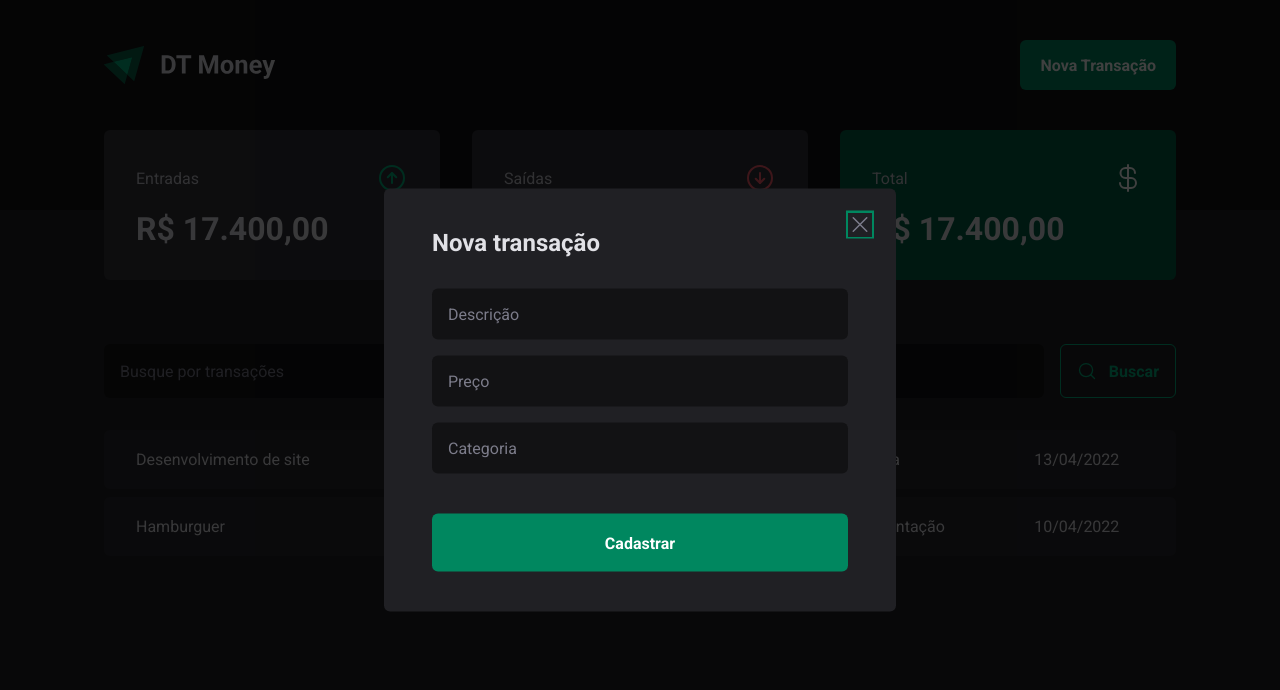
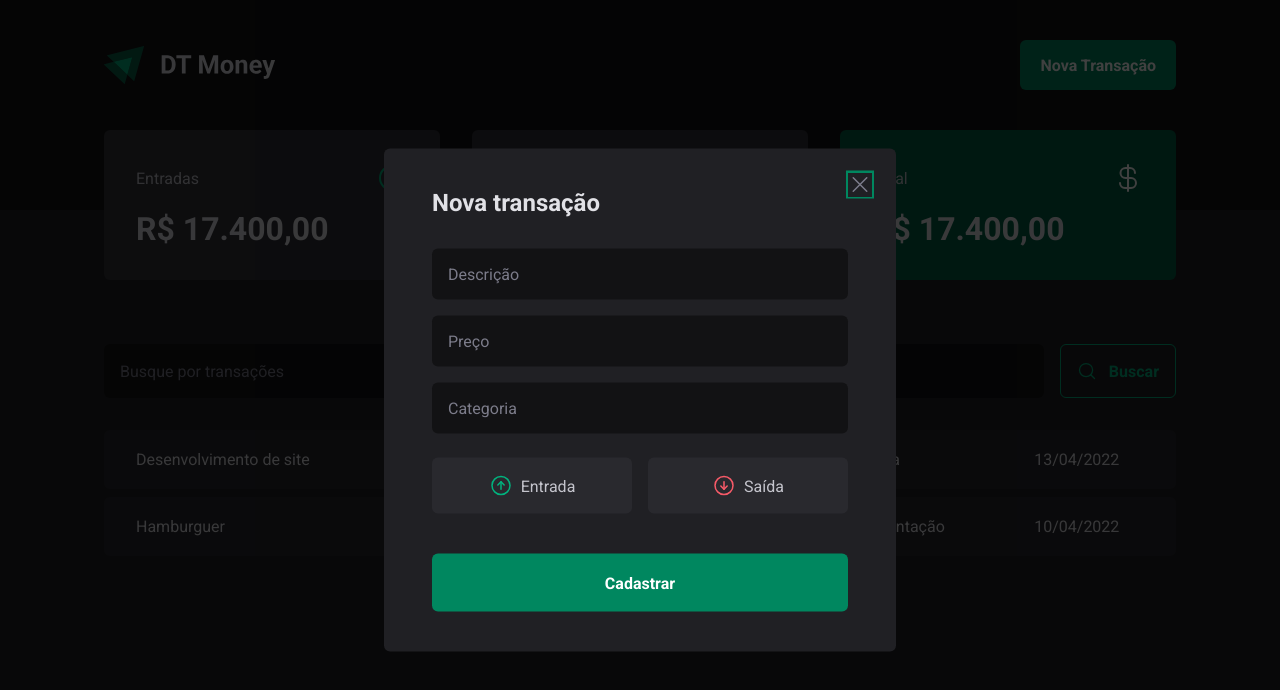
Before and after one commit to Carolbrandes/03-dt-money, a React (Vite) app: page / in a window 1280 px wide. Both pictures are taken after a click on the button "Nova Transação". Shown: the top 690 px of the page. Built offline with nearby package versions, Linux system fonts and the light colour scheme.

Commit message:
class add buttons in new transaction form income and outcome

```diff
--- a/package.json
+++ b/package.json
@@ -11,6 +11,7 @@
   },
   "dependencies": {
     "@radix-ui/react-dialog": "^1.0.5",
+    "@radix-ui/react-radio-group": "^1.1.3",
     "phosphor-react": "^1.4.1",
     "react": "^18.2.0",
     "react-dom": "^18.2.0",
--- a/src/components/NewTransactionModal/index.tsx
+++ b/src/components/NewTransactionModal/index.tsx
@@ -1,5 +1,5 @@
 import * as Dialog from "@radix-ui/react-dialog";
-import { X } from "phosphor-react";
+import { ArrowCircleDown, ArrowCircleUp, X } from "phosphor-react";
 import * as S from "./styles";
 
 export const NewTransactionModal = () => {
@@ -20,6 +20,18 @@
             <input type="number" placeholder="Preço" required />
             <input type="text" placeholder="Categoria" required />
 
+            <S.TransactionType>
+              <S.TransactionTypeButton variant="income" value="income">
+                <ArrowCircleUp size={24} />
+                Entrada
+              </S.TransactionTypeButton>
+
+              <S.TransactionTypeButton variant="outcome" value="outcome">
+                <ArrowCircleDown size={24} />
+                Saída
+              </S.TransactionTypeButton>
+            </S.TransactionType>
+
             <button type="submit">Cadastrar</button>
           </form>
         </S.Content>
--- a/src/components/NewTransactionModal/styles.ts
+++ b/src/components/NewTransactionModal/styles.ts
@@ -1,4 +1,5 @@
 import * as Dialog from "@radix-ui/react-dialog";
+import * as RadioGroup from "@radix-ui/react-radio-group";
 import styled from "styled-components";
 
 export const Overlay = styled(Dialog.Overlay)`
@@ -67,3 +68,45 @@
     cursor: pointer;
     color: ${props => props.theme["gray-500"]};
 `
+
+export const TransactionType = styled(RadioGroup.Root)`
+    display: grid;
+    grid-template-columns: repeat(2, 1fr);
+    gap: 1rem;
+    margin-top: 0.5rem;
+`
+
+interface TransactionTypeButtonProps {
+    variant: 'income' | 'outcome';
+}
+
+export const TransactionTypeButton = styled(RadioGroup.Item) <TransactionTypeButtonProps>`
+    background: ${props => props.theme["gray-700"]};
+    padding: 1rem;
+    display: flex;
+    align-items: center;
+    justify-content: center;
+    gap: 0.5rem;
+    border-radius: 6px;
+    cursor: pointer;
+    border: 0;
+    color: ${props => props.theme["gray-300"]};
+
+    svg{
+        color: ${props => props.variant === 'income' ? props.theme["green-300"] : props.theme["red-300"]};
+    }
+
+    &[data-state='unchecked']:hover{
+        background: ${props => props.theme["gray-600"]};
+        transition: background-color 0.2s;
+    }
+
+    &[data-state='checked']{
+        color: ${props => props.theme.white};
+        background: ${props => props.variant === 'income' ? props.theme["green-500"] : props.theme["red-500"]};
+
+        svg{
+            color: ${props => props.theme.white};
+        }
+    }
+`
```
Also changed, not shown: 1 other file (tests, documents, lock files or other folders).
